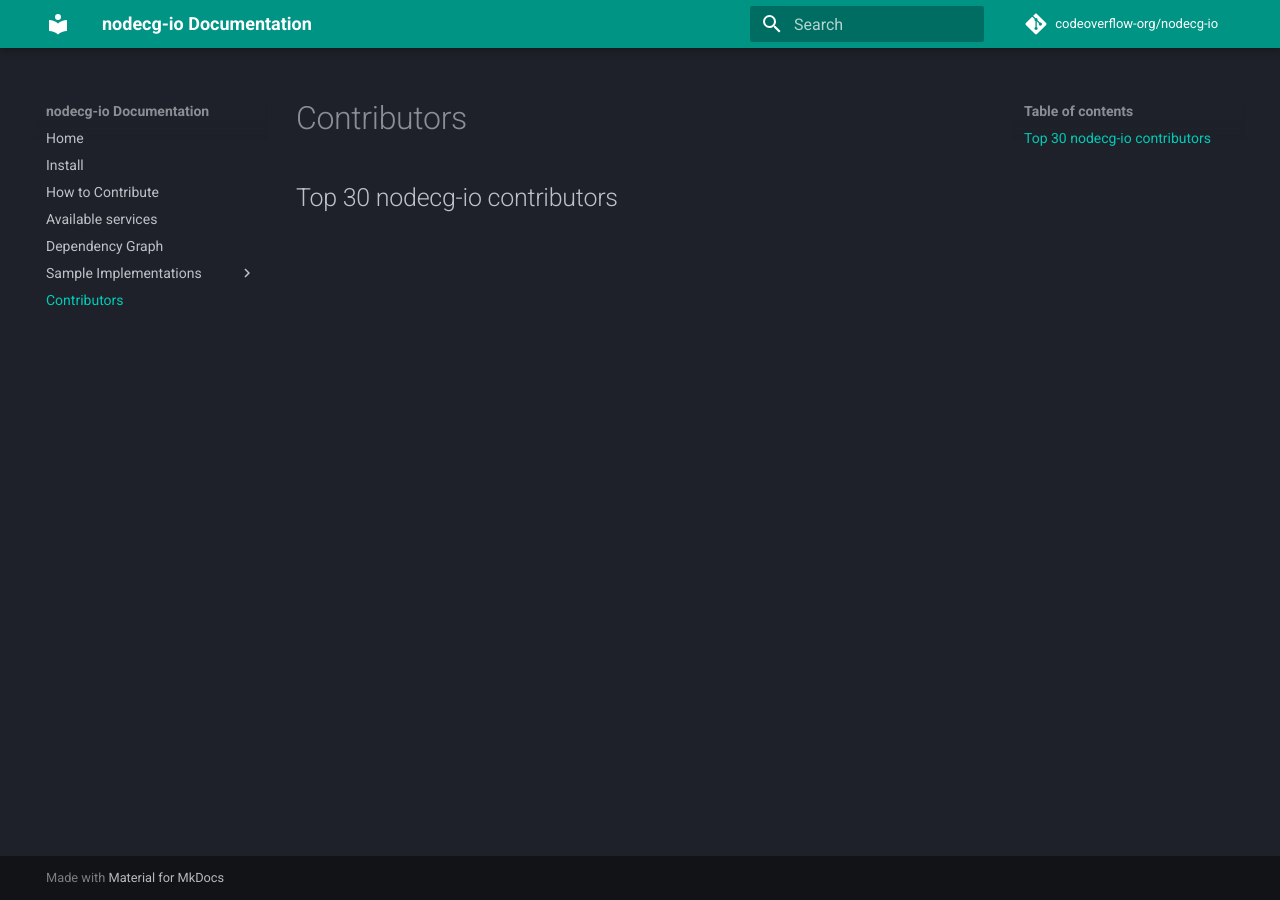
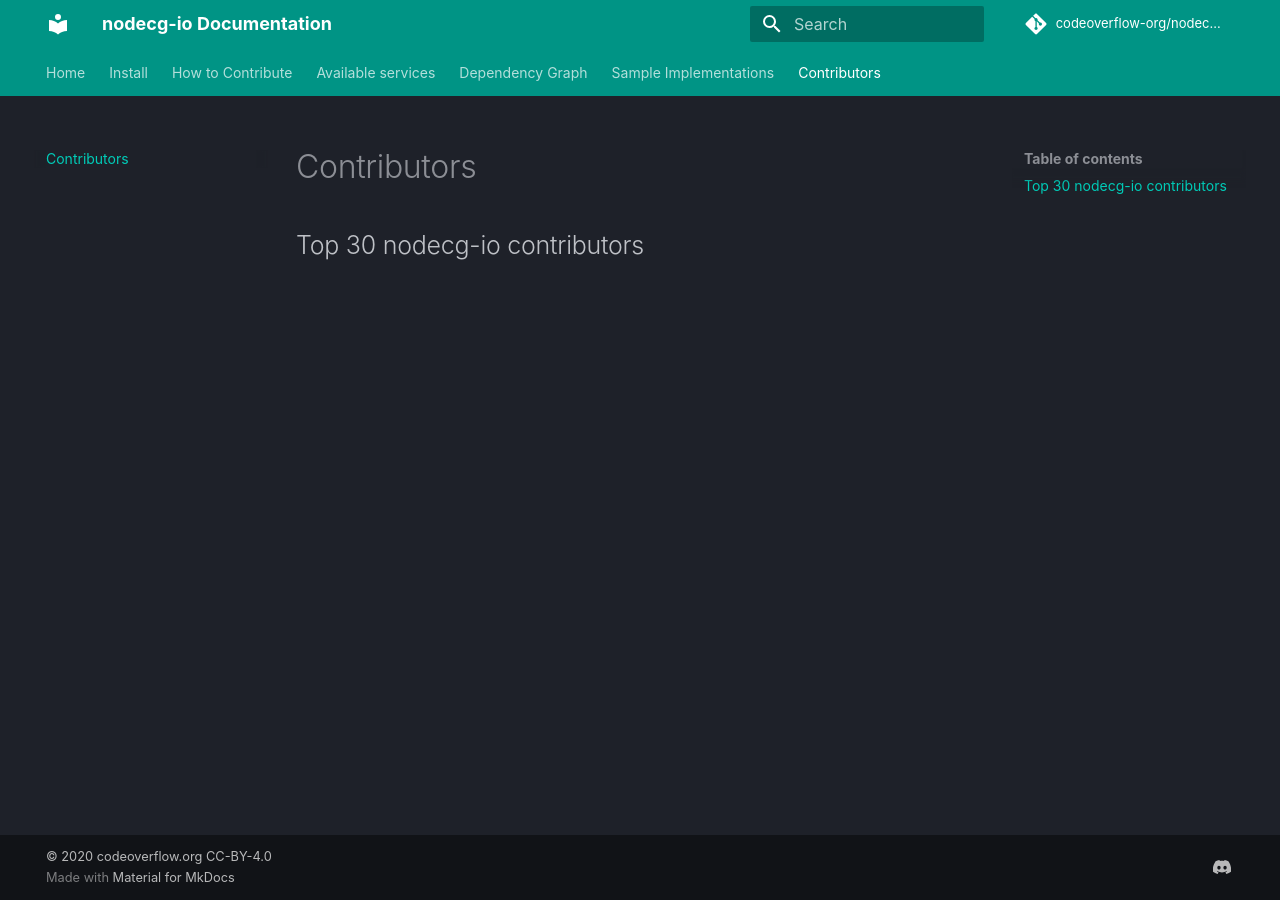
Before and after one commit to codeoverflow-org/nodecg-io-docs, an MkDocs documentation site: the page built from docs/contributors.md, in a window 1280 px wide. Built offline with MkDocs 1.6.1 and Material for MkDocs 9.7.7, drawn with Linux system fonts in a browser that asks for light colours; comment, search, counter and statistics services are not loaded.

Commit message:
Update mkdocy.yml:

```diff
--- a/mkdocs.yml
+++ b/mkdocs.yml
@@ -1,17 +1,26 @@
 # To build the documentation use `build.py`
 
 site_name: nodecg-io Documentation
+site_author: codeoverflow.org
+site_url: https://nodecg.io/
+copyright: '© 2020 codeoverflow.org CC-BY-4.0'
+
 theme:
   palette:
     scheme: slate
     primary: teal
   name: material
+  font: false
+  feature:
+    tabs: true
   favicon: https://avatars.githubusercontent.com/codeoverflow-org
+
 docs_dir: docs
 site_dir: build
 
 repo_name: codeoverflow-org/nodecg-io
 repo_url: https://github.com/codeoverflow-org/nodecg-io
+edit_uri: https://github.com/codeoverflow-org/nodecg-io-docs/edit/master/docs/
 
 markdown_extensions:
     - plantuml_markdown:
@@ -34,3 +43,8 @@
       - Server: samples/ws-server.md
 
   - Contributors: contributors.md
+
+extra:
+  social:
+    - icon: fontawesome/brands/discord
+      link: https://discord.gg/sX2Gjbs
```
